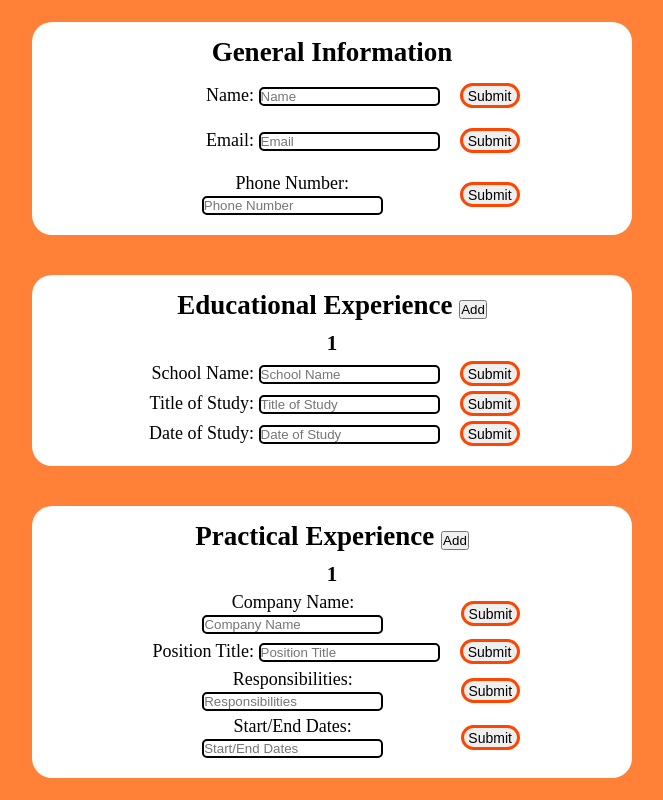
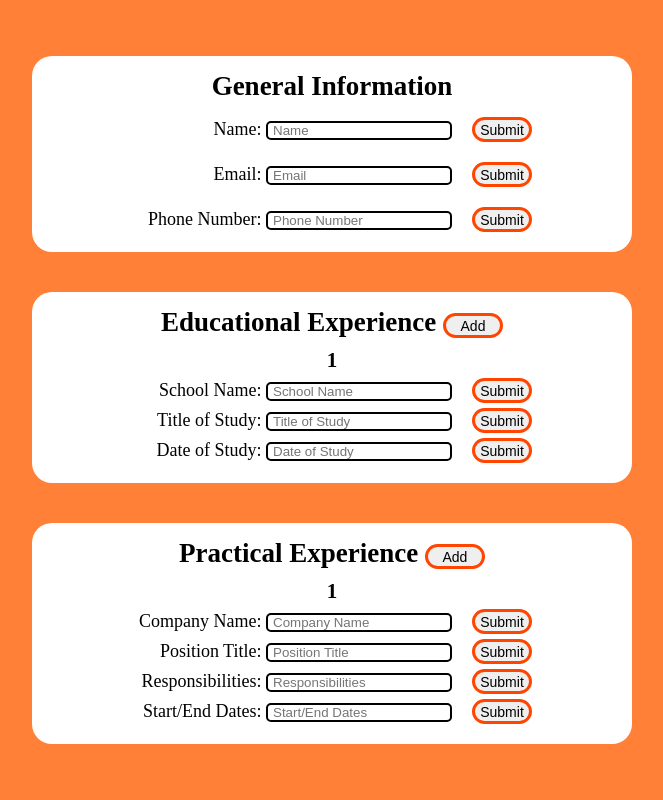
Before and after one commit to FlagonDragon/cv-application, a React (Vite) app: page / in a window 1280 px wide. Shown: the whole page, without its empty margins (308-971 px from the left). Built offline with nearby package versions, Linux system fonts and the light colour scheme.

Commit message:
add CSS polishes

```diff
--- a/src/styles/CV.css
+++ b/src/styles/CV.css
@@ -31,3 +31,12 @@
 h3 {
     text-align: center;
 }
+
+button {
+    font-size: 14px;
+    padding: 2px;
+    border: 3px solid orangered;
+    border-radius: 20px;
+    height: 25px;
+    width: 60px;
+}
--- a/src/styles/CustomInput.css
+++ b/src/styles/CustomInput.css
@@ -10,7 +10,7 @@
     /* border: 3px solid lime; */
     /* height: 50px; */
     margin: 5px;
-    width: 375px;
+    width: 400px;
     align-items: center;
     align-self: center;
     justify-content: end;
@@ -25,13 +25,5 @@
 .inputDiv input {
     border: 2px solid black;
     border-radius: 5px;
+    padding-left: 5px;
 }
-
-.inputDiv button {
-    font-size: 14px;
-    padding: 2px;
-    border: 3px solid orangered;
-    border-radius: 20px;
-    height: 25px;
-    width: 60px;
-}
```
